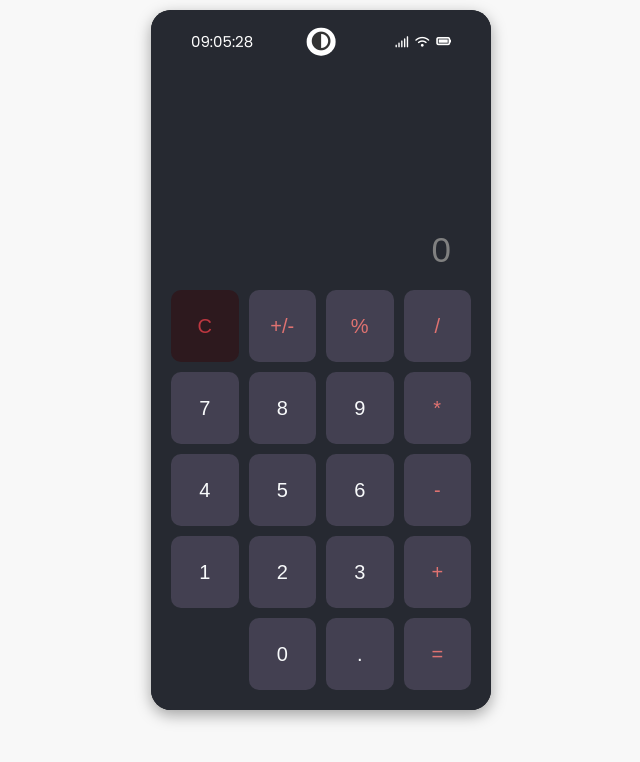
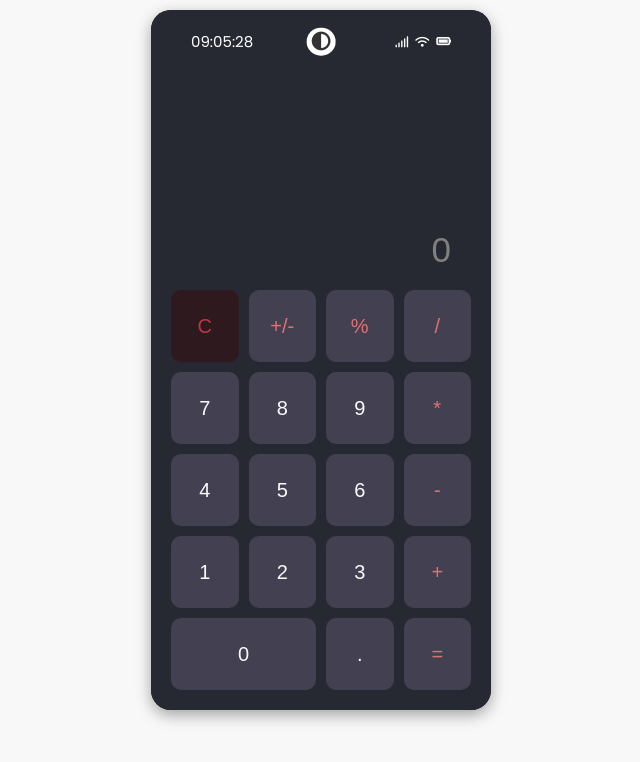
Before and after one commit to NastaranAmani/Calculator, a plain HTML site: page index.html in a window 1280 px wide. Shown: the whole page, without its empty margins (319-959 px from the left). Drawn offline with Linux system fonts and the light colour scheme.

Commit message:
changed zero button style

```diff
--- a/index.html
+++ b/index.html
@@ -50,8 +50,8 @@
                 <button class="btn btn-number" id="2">2</button>
                 <button class="btn btn-number" id="3">3</button>
                 <button class="btn btn-operator" id="+">+</button>
-                <button class="btn" id="space"></button>
-                <button class="btn btn-number" id="0">0</button>
+                <!-- <button class="btn" id="space"></button> -->
+                <button class="btn btn-number zero" id="0">0</button>
                 <button class="btn btn-number" id=".">.</button>
                 <button class="btn output btn-equal" id="=">=</button>
             </div>
--- a/style/layout.css
+++ b/style/layout.css
@@ -76,6 +76,9 @@ body {
 .btn-operator {
     color: #d26a68;
 
+}
+.zero {
+  grid-column: span 2;
 }
 .input1 {
     background: transparent;
```
